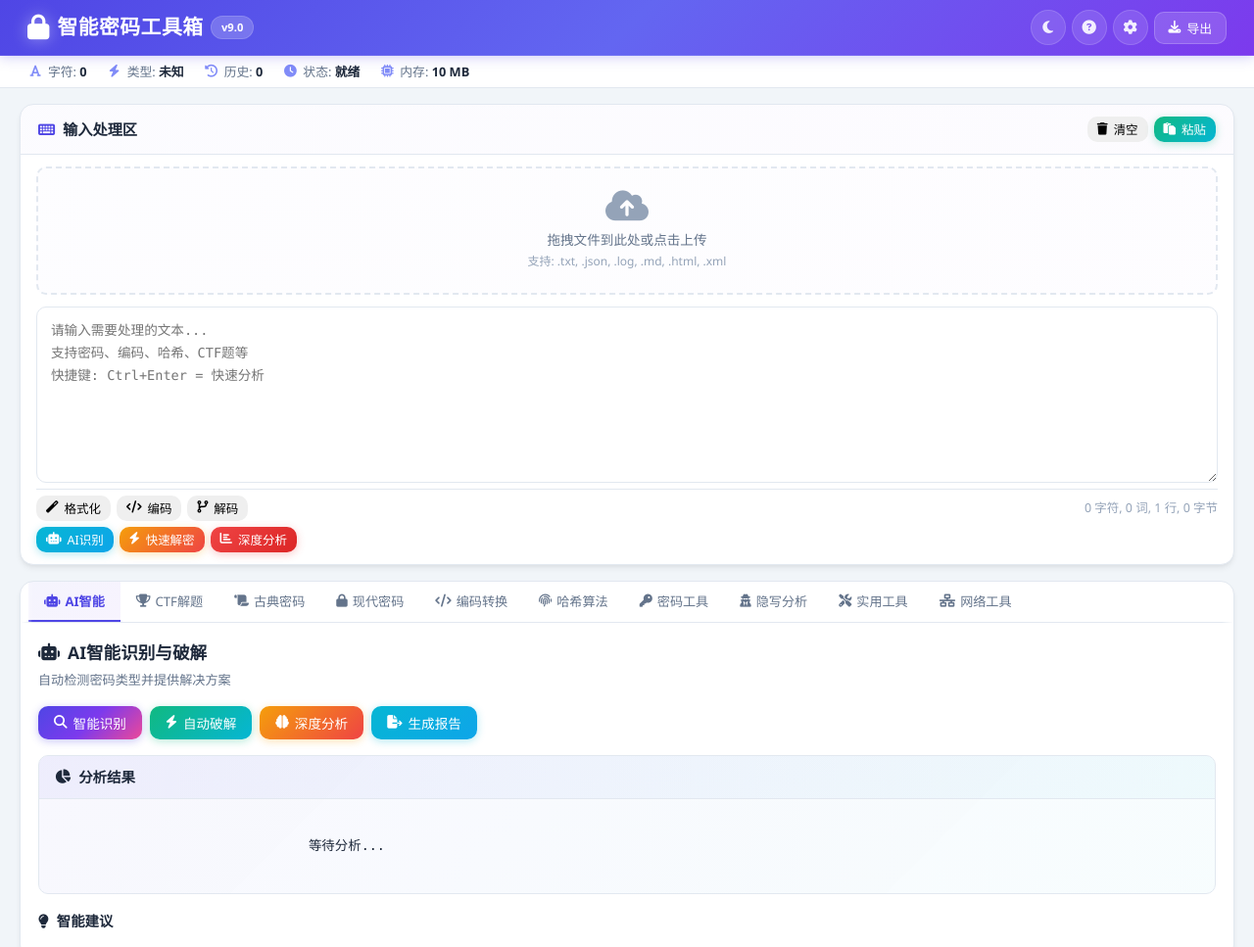
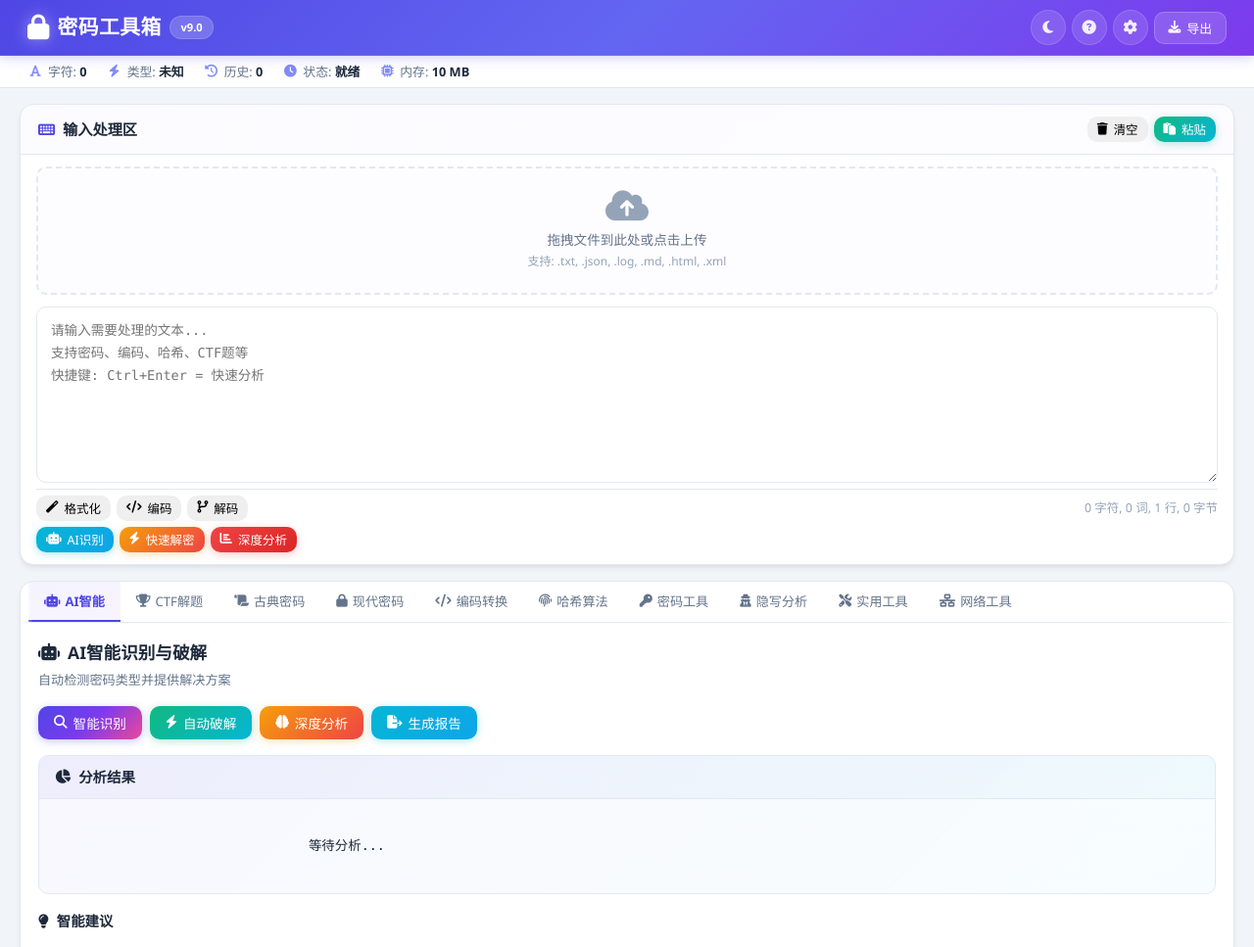
Before and after one commit to supermsuo/re, a website: page index.html in a window 1280 px wide. Shown: the top 967 px of the page at 98% size. Drawn offline with nearby package versions, Linux system fonts and the light colour scheme.

Commit message:
一个改动

```diff
--- a/index.html
+++ b/index.html
@@ -3,7 +3,7 @@
 <head>
     <meta charset="UTF-8">
     <meta name="viewport" content="width=device-width, initial-scale=1.0">
-    <title>🔐 智能密码工具箱 · 专业版 v9.0</title>
+    <title>密码工具箱</title>
 
     <!-- 外部CSS文件 -->
     <link rel="stylesheet" href="css/style.css">
@@ -22,7 +22,7 @@
             <div class="header-left">
                 <div class="logo">
                     <i class="fas fa-lock"></i>
-                    <h1>智能密码工具箱</h1>
+                    <h1>密码工具箱</h1>
                     <span class="version-badge">v9.0</span>
                 </div>
                 <p class="subtitle">CTF解题 · 密码分析 · AI识别 · 专业工具套件</p>
```
